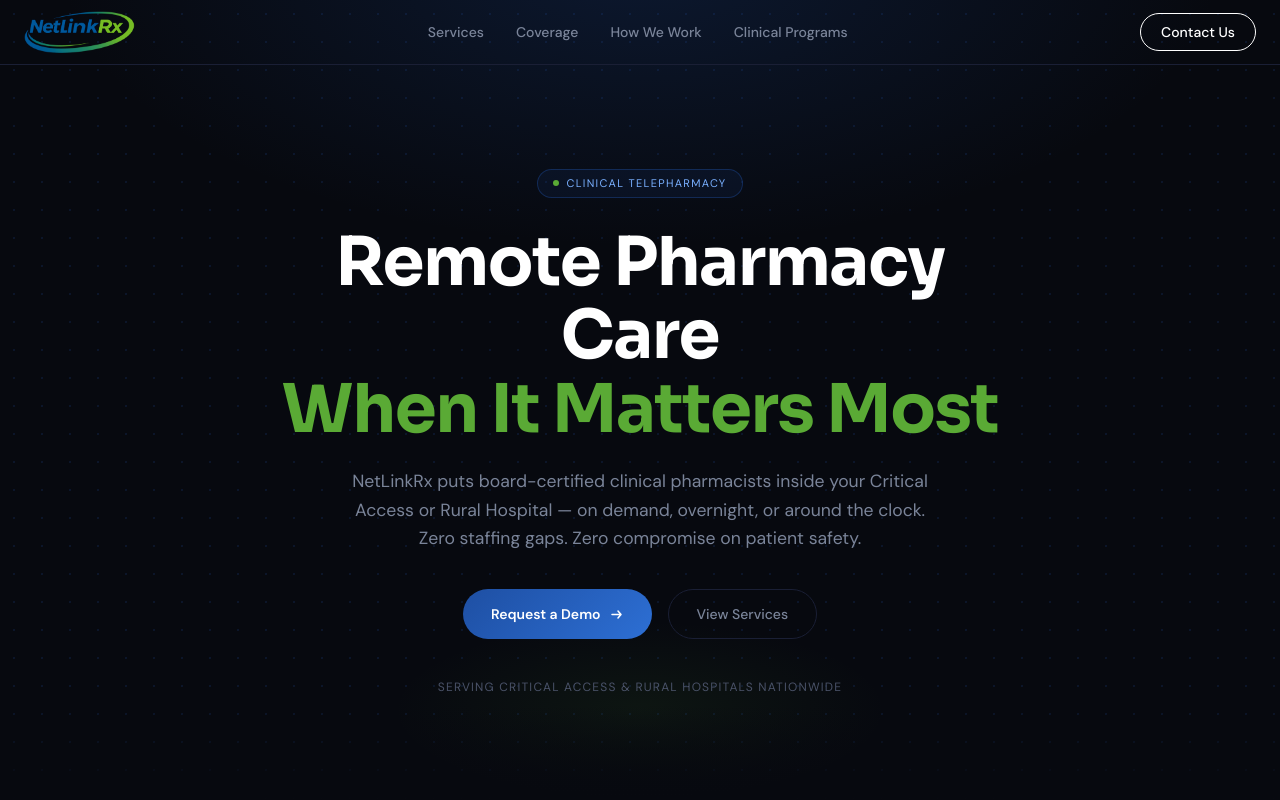
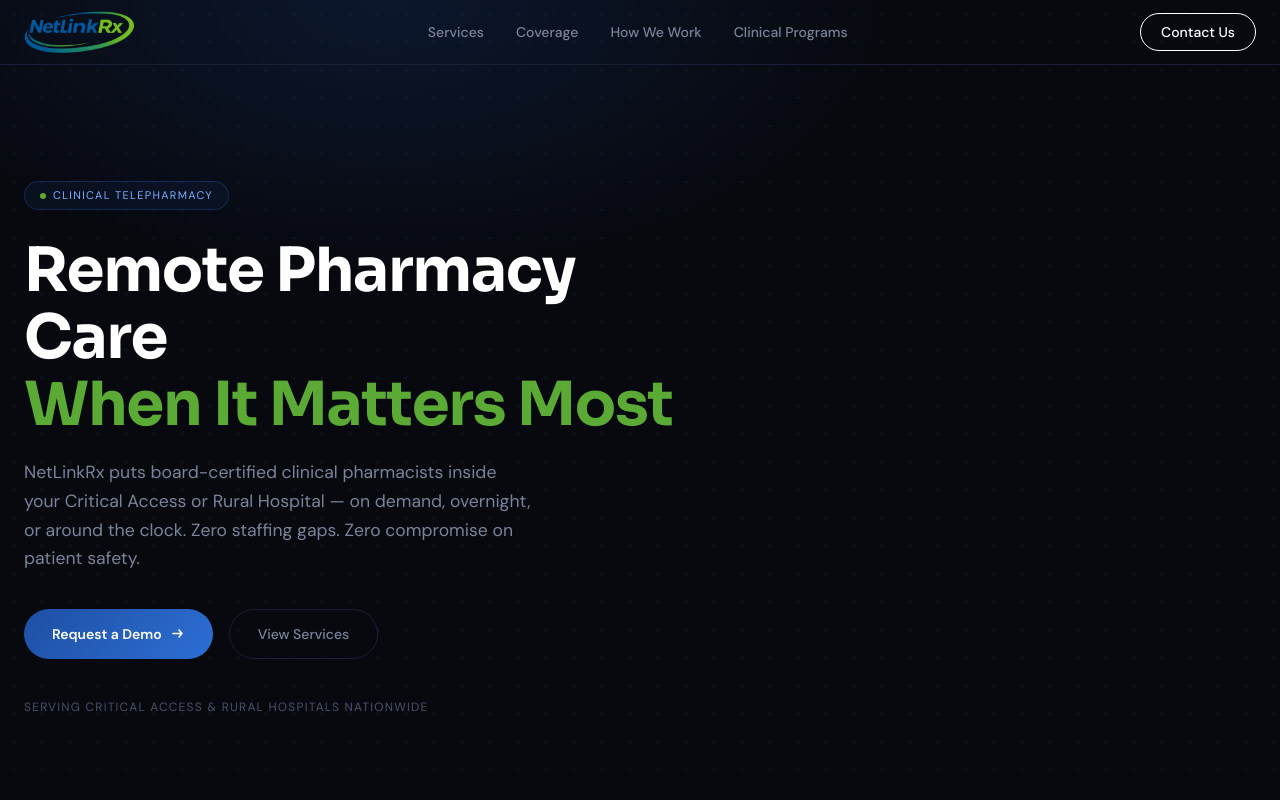
Before and after one commit to BoredPharmacist/noctuarx, a Next.js app: page / in a window 1280 px wide. Shown: the top 800 px of the page. Built offline with nearby package versions, Linux system fonts and the light colour scheme.

Commit message:
Refactor Hero component layout and styles

```diff
--- a/components/Hero.tsx
+++ b/components/Hero.tsx
@@ -1,44 +1,38 @@
 export default function Hero() {
   return (
-    <section className="relative flex flex-col items-center justify-center dot-grid overflow-hidden bg-[#07090f]"
-      style={{ minHeight: "100vh", paddingTop: "64px" }}>
+    <section className="relative min-h-screen dot-grid overflow-hidden bg-[#07090f]" style={{ paddingTop: "64px" }}>
 
-      {/* Radial glow top */}
+      {/* Top glow */}
       <div className="absolute inset-0 pointer-events-none"
-        style={{ background: "radial-gradient(ellipse 70% 55% at 50% -5%, rgba(30,79,163,0.22) 0%, transparent 65%)" }} />
+        style={{ background: "radial-gradient(ellipse 60% 50% at 30% 0%, rgba(30,79,163,0.2) 0%, transparent 65%)" }} />
 
-      {/* Green bottom glow */}
-      <div className="absolute bottom-0 left-1/2 -translate-x-1/2 pointer-events-none"
-        style={{ width: "500px", height: "180px", background: "radial-gradient(ellipse at center, rgba(90,170,53,0.08) 0%, transparent 70%)" }} />
+      <div className="relative z-10 max-w-7xl mx-auto px-6 min-h-[calc(100vh-64px)] flex items-center">
+        <div className="flex flex-col lg:flex-row items-center gap-12 lg:gap-16 w-full py-16">
 
-      <div className="relative z-10 max-w-3xl mx-auto px-6 text-center py-16">
-
-        {/* Pill */}
-        <div className="fade-up fade-up-delay-1 mb-7 flex justify-center">
+          {/* Left — text */}
+          <div className="flex-1 max-w-2xl">
+            <div className="fade-up fade-up-delay-1 mb-7">
               <span className="pill">
                 <span className="w-1.5 h-1.5 rounded-full bg-[#5aaa35] inline-block" />
                 Clinical Telepharmacy
               </span>
             </div>
 
-        {/* Headline — tight */}
             <h1 className="fade-up fade-up-delay-2 text-white mb-5"
-          style={{ fontFamily: "'Sora', sans-serif", fontWeight: 700, fontSize: "clamp(2.6rem, 6vw, 4.2rem)", lineHeight: 1.1, letterSpacing: "-0.02em" }}>
+              style={{ fontFamily: "'Sora', sans-serif", fontWeight: 700, fontSize: "clamp(2.4rem, 5vw, 3.8rem)", lineHeight: 1.1, letterSpacing: "-0.02em" }}>
               Remote Pharmacy Care
               <br />
               <span style={{ color: "#5aaa35" }}>When It Matters Most</span>
             </h1>
 
-        {/* Subhead */}
-        <p className="fade-up fade-up-delay-3 text-[#7a8499] max-w-xl mx-auto mb-9 leading-relaxed"
-          style={{ fontSize: "clamp(1rem, 2vw, 1.1rem)" }}>
+            <p className="fade-up fade-up-delay-3 text-[#7a8499] mb-9 leading-relaxed max-w-lg"
+              style={{ fontSize: "clamp(1rem, 1.8vw, 1.1rem)" }}>
               NetLinkRx puts board-certified clinical pharmacists inside your Critical
               Access or Rural Hospital — on demand, overnight, or around the clock.
               Zero staffing gaps. Zero compromise on patient safety.
             </p>
 
-        {/* CTAs */}
-        <div className="fade-up fade-up-delay-4 flex flex-col sm:flex-row gap-4 justify-center">
+            <div className="fade-up fade-up-delay-4 flex flex-col sm:flex-row gap-4">
               <a href="#contact"
                 className="px-7 py-3.5 rounded-full text-white font-semibold text-sm flex items-center justify-center gap-2 transition-all duration-200 hover:opacity-90"
                 style={{ background: "linear-gradient(135deg, #1e4fa3, #2d6fd4)" }}>
@@ -53,14 +47,32 @@
               </a>
             </div>
 
-        {/* Tagline */}
             <p className="fade-up fade-up-delay-4 mt-10 text-[#4a5268] text-xs uppercase tracking-widest">
               Serving Critical Access &amp; Rural Hospitals Nationwide
             </p>
           </div>
 
-      {/* Bottom fade */}
-      <div className="absolute bottom-0 left-0 right-0 h-24 pointer-events-none"
+          {/* Right — image */}
+          <div className="fade-up fade-up-delay-3 flex-1 max-w-lg w-full hidden lg:block">
+            <div className="relative rounded-2xl overflow-hidden"
+              style={{ aspectRatio: "4/5", boxShadow: "0 0 80px rgba(30,79,163,0.2), 0 0 0 1px rgba(30,79,163,0.15)" }}>
+              {/* eslint-disable-next-line @next/next/no-img-element */}
+              <img
+                src="/stock1.png"
+                alt="Clinical pharmacist providing remote telepharmacy services"
+                style={{ width: "100%", height: "100%", objectFit: "cover", objectPosition: "center top" }}
+              />
+              <div className="absolute bottom-0 left-0 right-0 h-32 pointer-events-none"
+                style={{ background: "linear-gradient(to bottom, transparent, rgba(7,9,15,0.8))" }} />
+              <div className="absolute inset-0 pointer-events-none"
+                style={{ boxShadow: "inset 0 0 40px rgba(30,79,163,0.15)" }} />
+            </div>
+          </div>
+
+        </div>
+      </div>
+
+      <div className="absolute bottom-0 left-0 right-0 h-20 pointer-events-none"
         style={{ background: "linear-gradient(to bottom, transparent, #07090f)" }} />
     </section>
   );
```
Lines whose indentation alone changed are shown as unchanged.
